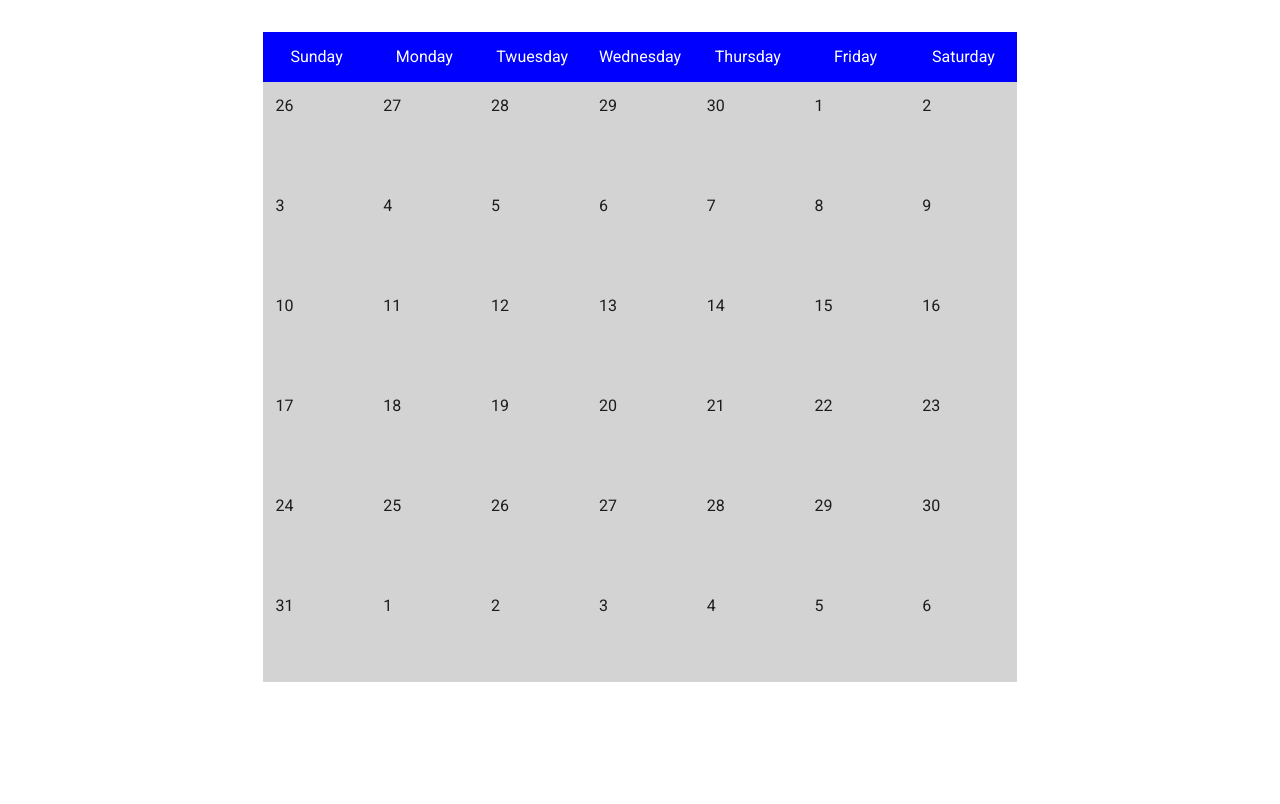
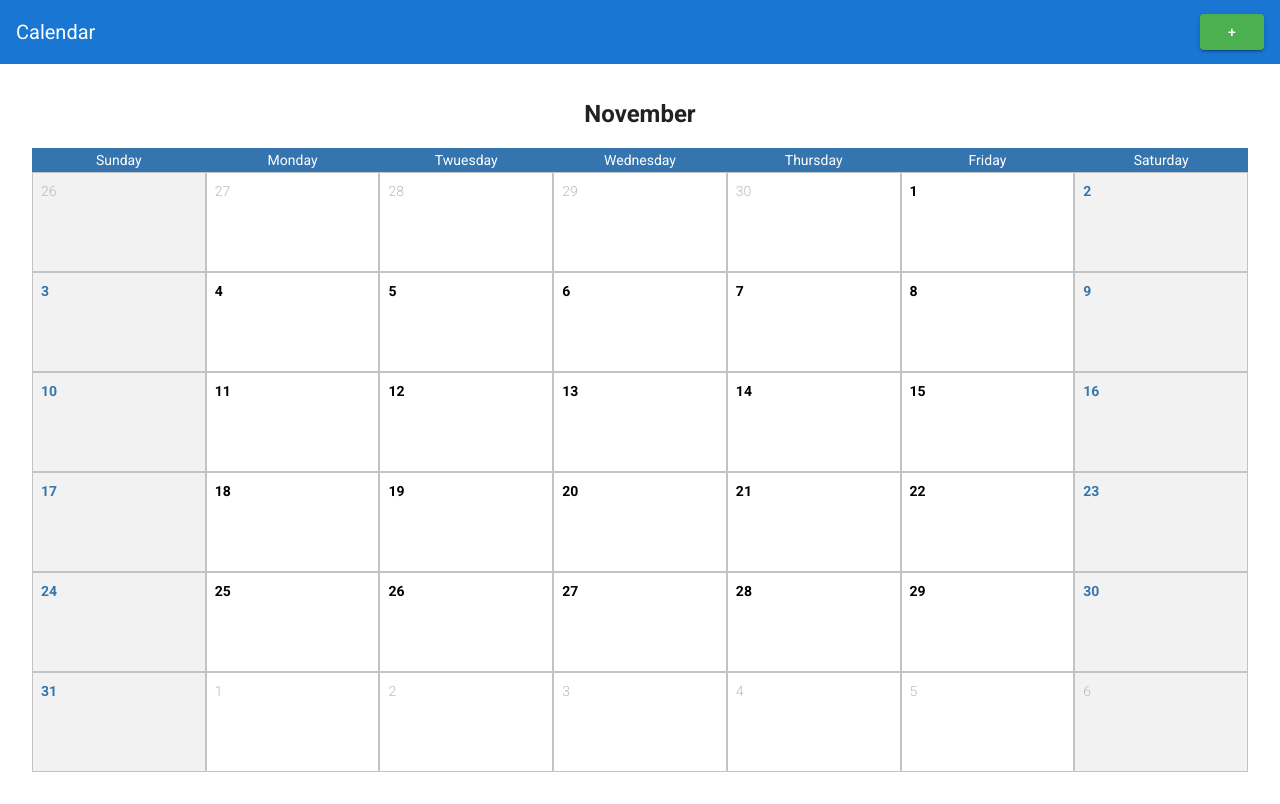
Before and after one commit to Lancerider/calendar, a Vue app: page / in a window 1280 px wide. Built offline with nearby package versions, Linux system fonts and the light colour scheme.

Commit message:
:lipstick: wip calendar weekends and month style

```diff
--- a/src/App.vue
+++ b/src/App.vue
@@ -1,6 +1,32 @@
 <template>
   <v-app>
-    <v-main>
+    <v-app-bar
+      absolute
+      color="primary"
+      dark
+      app
+      elevation="0"
+    >
+      <v-toolbar-title>Calendar</v-toolbar-title>
+
+      <v-spacer></v-spacer>
+        <v-tooltip left>
+          <template v-slot:activator="{ on, attrs }">
+            <v-btn
+              color="success"
+              dark
+              v-bind="attrs"
+              v-on="on"
+            >
+              +
+            </v-btn>
+          </template>
+          <span>New reminder</span>
+        </v-tooltip>
+    </v-app-bar>
+
+    <v-main class="app__container">
+      <h2 class="calendar__month">November</h2>
       <div class="calendar__container">
         <Calendar />
       </div>
@@ -21,10 +47,19 @@ export default {
 </script>
 
 <style lang="scss" scoped>
+  .app__container {
+    margin: 2rem;
+  }
+
   .calendar__container {
     display: flex;
     justify-content: center;
     align-items: center;
-    margin: 2rem;
+  }
+
+  .calendar__month {
+    display: flex;
+    justify-content: center;
+    margin-bottom: 1rem;
   }
 </style>
--- a/src/components/Calendar.vue
+++ b/src/components/Calendar.vue
@@ -11,8 +11,17 @@
       v-for="(day, index) in days"
       :key="index"
       class="day"
+      :class="{
+        'day--out-of-month': !day.isCurrentMonth,
+        'day--is-weekend': day.isWeekend
+      }"
     >
-      {{ day.dayOfMonth }}
+      <div class="day__number">
+        {{ day.dayOfMonth }}
+      </div>
+      <div v-for="(task, taskIndex) in day.tasks" :key="taskIndex" class="day__task">
+        {{ task.title }}
+      </div>
     </div>
   </div>
 </template>
@@ -23,6 +32,7 @@ import {
   setDate,
   lastDayOfMonth,
   lastDayOfWeek,
+  isWeekend,
   eachDayOfInterval,
   eachWeekOfInterval
 } from 'date-fns'
@@ -41,7 +51,6 @@ export default {
         'Friday',
         'Saturday'
       ],
-      daysOfMonth: [...Array(31).keys()],
       date: new Date(),
       numberOfWeeks: null,
       days: [],
@@ -50,9 +59,7 @@ export default {
   },
 
   mounted () {
-    this.setWeeksOfMonth()
-    this.setCurrentCalendarInterval()
-    this.setDaysOfMonth()
+    this.setCurrentMonth()
 
     console.log('currentCalendarInterval', this.currentCalendarInterval)
     console.log('this.days', this.days)
@@ -60,6 +67,13 @@ export default {
   },
 
   methods: {
+    // TODO: refactor for multiple months
+    setCurrentMonth () {
+      this.setWeeksOfMonth()
+      this.setCurrentCalendarInterval()
+      this.setDaysOfMonth()
+    },
+
     setCurrentCalendarInterval () {
       this.currentCalendarInterval = {
         start: this.weeksOfMonth[0],
@@ -78,38 +92,77 @@ export default {
 
     setDaysOfMonth () {
       this.days = eachDayOfInterval(this.currentCalendarInterval).map(day => {
+        const isCurrentMonth = format(day, 'M') === this.currentDate.month
+
         return {
           dayOfWeek: format(day, 'EEEE'),
           dayOfMonth: format(day, 'd'),
           month: format(day, 'M'),
           year: format(day, 'y'),
           date: day,
-          weekOfMonth: 1
+          weekOfMonth: 1,
+          isWeekend: isWeekend(day),
+          isCurrentMonth,
+          tasks: [
+            // { title: format(day, 'EEEE') },
+            // { title: format(day, 'MMMM') }
+          ]
         }
       })
+    }
+  },
+
+  computed: {
+    currentDate () {
+      return {
+        day: format(this.date, 'd'),
+        month: format(this.date, 'M'),
+        year: format(this.date, 'y')
+      }
     }
   }
 }
 </script>
 
-<style>
+<style lang="scss" scoped>
   .calendar {
+    width: 100%;
     display: grid;
-    grid-template-columns: repeat(7, 1fr);
+    grid-template-columns: repeat(7, minmax(100px, 1fr));
   }
 
   .calendar__header {
     display: flex;
-    background-color: blue;
+    background-color: #3575af;
     color: #fff;
     align-items: center;
+    font-size: 14px;
     justify-content: center;
-    padding: 1vw;
+    line-height: 1.5rem;
   }
 
   .day {
+    color: #000;
+    background-color: #fff;
     min-height: 100px;
-    background-color: lightgrey;
-    padding: 1vw;
+    padding: 0.5rem;
+    font-size: 14px;
+    border: 1px solid #c3c3c3;
+
+    .day__number {
+      font-weight: 700;
+    }
+  }
+
+  .day.day--out-of-month {
+    .day__number {
+      color: #bababa;
+      font-weight: 300;
+    }
+  }
+
+  .day.day--is-weekend {
+    color: #3575af;
+    background-color: #f2f2f2;
   }
 </style>
```
